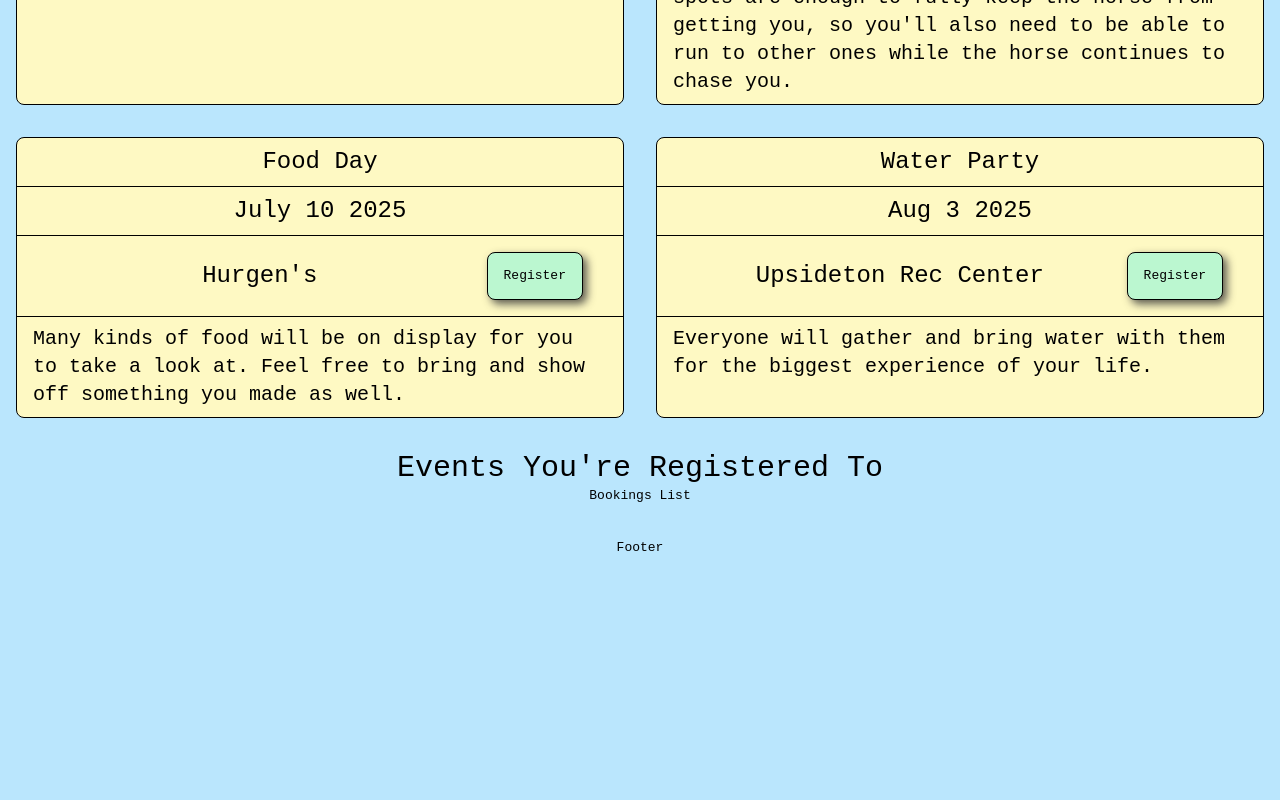
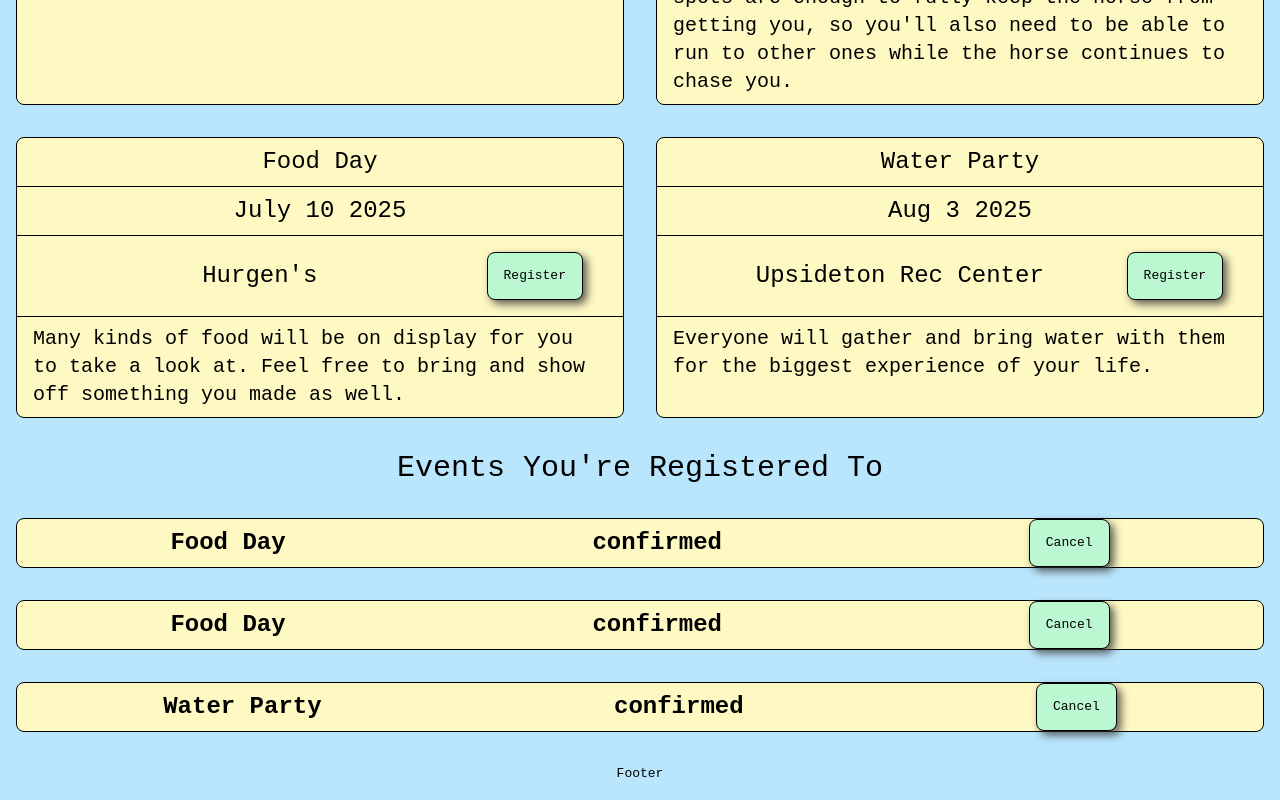
Before and after one commit to LJacobDev/vue-3-in-action-projects, a Vue app in the folder p04-event-booking-rewrite/: page / in a window 1280 px wide. Shown: the part 424-1224 px from the top of the page. Before the commit the page ends 997 px from the top, so only its background shows below. Built offline with nearby package versions, Linux system fonts and the light colour scheme; data requests are answered from the project's data file.

Commit message:
Add composable to handle registering, displaying, and deleting bookings

```diff
--- a/p04-event-booking-rewrite/db.json
+++ b/p04-event-booking-rewrite/db.json
@@ -29,5 +29,24 @@
       "location": "Upsideton Rec Center"
     }
   ],
-  "bookings": []
+  "bookings": [
+    {
+      "id": 1730078866603,
+      "eventId": 3,
+      "eventName": "Food Day",
+      "status": "confirmed"
+    },
+    {
+      "id": 1730078911622,
+      "eventId": 3,
+      "eventName": "Food Day",
+      "status": "confirmed"
+    },
+    {
+      "id": 1730079172067,
+      "eventId": 4,
+      "eventName": "Water Party",
+      "status": "confirmed"
+    }
+  ]
 }
--- a/p04-event-booking-rewrite/src/components/BookingsList.vue
+++ b/p04-event-booking-rewrite/src/components/BookingsList.vue
@@ -1 +1,37 @@
-<template>Bookings List</template>
+<script setup>
+import { onMounted } from 'vue'
+import useBookings from '@/composables/useBookings'
+import RoundedButton from '@/components/RoundedButton.vue'
+import SectionedCard from '@/components/SectionedCard.vue'
+const { bookings, fetchBookings, deleteBooking } = useBookings()
+
+onMounted(() => {
+  fetchBookings()
+})
+</script>
+
+<template>
+  <template v-if="bookings.length">
+    <div v-for="booking in bookings" :key="booking.id">
+      <SectionedCard>
+        <template #default>
+          <div class="flex justify-around items-center">
+            <div class="text-2xl font-bold">
+              {{ booking.eventName }}
+            </div>
+            <div class="text-2xl font-bold">
+              {{ booking.status }}
+            </div>
+
+            <RoundedButton @click="deleteBooking(booking)"
+              >Cancel</RoundedButton
+            >
+          </div>
+        </template>
+      </SectionedCard>
+    </div>
+  </template>
+  <template v-else>
+    <div class="text-xl">No bookings have been made yet</div>
+  </template>
+</template>
--- a/p04-event-booking-rewrite/src/components/EventCard.vue
+++ b/p04-event-booking-rewrite/src/components/EventCard.vue
@@ -1,6 +1,9 @@
 <script setup>
 import SectionedCard from '@/components/SectionedCard.vue'
 import RoundedButton from '@/components/RoundedButton.vue'
+
+import useBookings from '@/composables/useBookings'
+const { registerBooking } = useBookings()
 
 defineProps({
   event: {
@@ -21,7 +24,7 @@ defineProps({
     <template #default>
       <div class="p-4 flex justify-between items-center">
         <h3 class="text-2xl mx-auto">{{ event.location }}</h3>
-        <RoundedButton class="mr-6" @click="console.log('clicked register')">
+        <RoundedButton class="mr-6" @click="registerBooking(event)">
           Register
         </RoundedButton>
       </div>
--- a/p04-event-booking-rewrite/src/components/EventsList.vue
+++ b/p04-event-booking-rewrite/src/components/EventsList.vue
@@ -6,6 +6,7 @@ import RoundedCard from './RoundedCard.vue'
 
 const events = ref([])
 const eventsUrl = 'http://localhost:3001/events'
+const loading = ref(false)
 const error = ref(null)
 
 //connect to ds.json with fetch statement and retrieve evengs, assigning them into events.value for rendering
@@ -16,10 +17,13 @@ onMounted(() => {
 const fetchEvents = async url => {
   try {
     error.value = null
+    loading.value = true
     const response = await fetch(url)
     events.value = await response.json()
   } catch (e) {
     error.value = e
+  } finally {
+    loading.value = false
   }
 }
 </script>
--- a/p04-event-booking-rewrite/src/components/SectionedCard.vue
+++ b/p04-event-booking-rewrite/src/components/SectionedCard.vue
@@ -3,14 +3,14 @@ import RoundedCard from '@/components/RoundedCard.vue'
 </script>
 <template>
   <RoundedCard>
-    <div class="border-b border-black py-2">
+    <div v-if="$slots.title" class="border-b border-black py-2">
       <slot name="title" />
     </div>
-    <div class="border-b border-black py-2">
+    <div v-if="$slots.time" class="border-b border-black py-2">
       <slot name="time" />
     </div>
     <slot />
-    <div class="border-t border-black py-2 px-4">
+    <div v-if="$slots.footer" class="border-t border-black py-2 px-4">
       <slot name="footer" />
     </div>
   </RoundedCard>
--- /dev/null
+++ b/p04-event-booking-rewrite/src/composables/useBookings.js
@@ -0,0 +1,90 @@
+import { ref } from 'vue'
+
+const bookings = ref([])
+const bookingsUrl = 'http://localhost:3001/bookings/'
+const loading = ref(false)
+const error = ref(null)
+
+const fetchBookings = async () => {
+  try {
+    error.value = null
+    loading.value = true
+    const response = await fetch(bookingsUrl)
+    bookings.value = await response.json()
+    console.log('bookings value: ', bookings.value)
+
+    if (!response.ok) {
+      throw new Error()
+    }
+  } catch (e) {
+    error.value = e
+  } finally {
+    loading.value = false
+  }
+}
+
+const registerBooking = async event => {
+  //create new booking item
+  const newBooking = {
+    id: Date.now(),
+    eventId: event.id,
+    eventName: event.eventName,
+    status: 'pending',
+  }
+  //add booking to bookings so it shows up immediately
+  bookings.value.push(newBooking)
+
+  //it would be a little simpler to just get the index of the last element vs doing this
+  const index = bookings.value.findIndex(b => b.id === newBooking.id)
+
+  //http post it to the database where it is POSTed with a status: 'confirmed' state
+  try {
+    const response = await fetch(bookingsUrl, {
+      method: 'POST',
+      headers: { 'Content-Type': 'application/json' },
+      body: JSON.stringify({ ...newBooking, status: 'confirmed' }),
+    })
+
+    //if the response is ok, use the response.json as assignment to booking value, as it will be the booking object that was POSTed and will have the status: 'confirmed' state
+    if (response.ok) {
+      bookings.value[index] = await response.json()
+    } else {
+      throw new Error()
+    }
+
+    //if http response is not ok or error, remove booking from list and generate error alert or ui text
+  } catch (e) {
+    console.log(e)
+    bookings.value.splice(index, 1)
+    alert(`Error creating booking: ${e}`)
+  }
+}
+
+const deleteBooking = async booking => {
+  const index = bookings.value.findIndex(b => b.id === booking.id)
+
+  try {
+    bookings.value.splice(index, 1)
+    const response = await fetch(bookingsUrl + booking.id, {
+      method: 'DELETE',
+    })
+
+    if (!response.ok) {
+      throw new Error()
+    }
+  } catch (e) {
+    alert(`Error deleting booking: ${e}`)
+    bookings.value.splice(index, 0, booking)
+  }
+}
+
+export default function useBookings() {
+  return {
+    bookings,
+    loading,
+    error,
+    fetchBookings,
+    registerBooking,
+    deleteBooking,
+  }
+}
```
